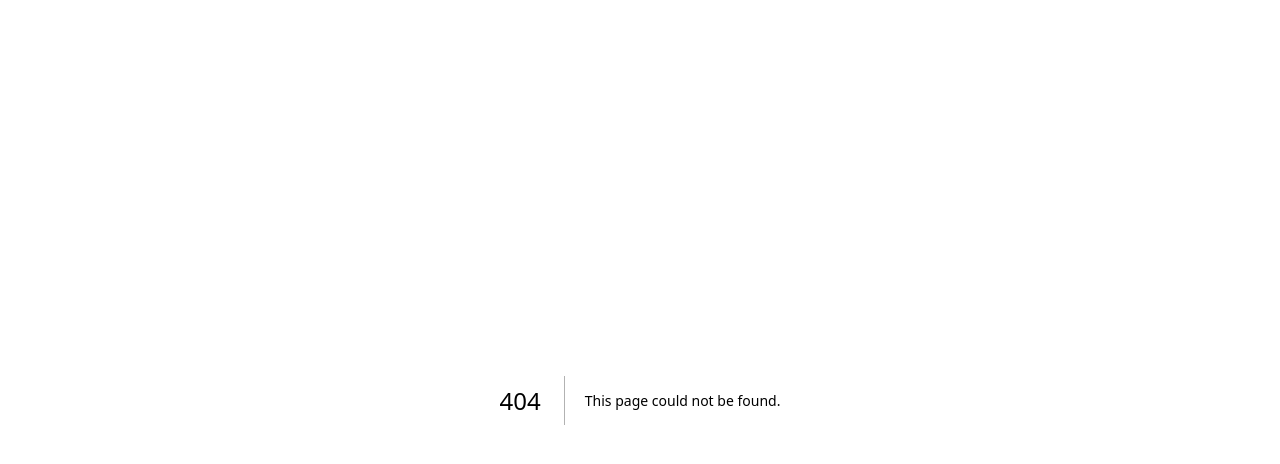
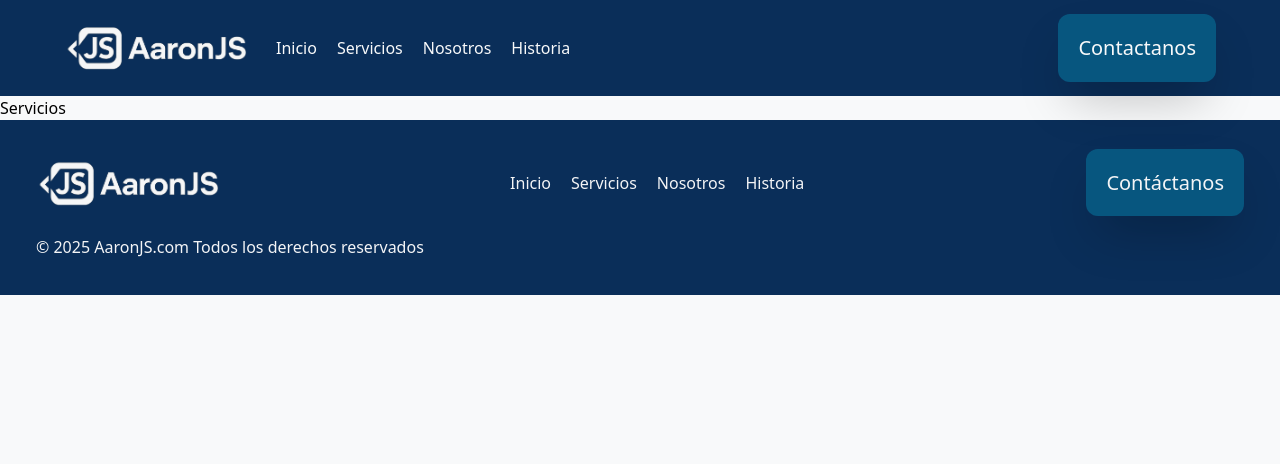
Before and after one commit to aaronJau21/AaronJS, a Next.js app: page /servicios in a window 1280 px wide. Before the commit this address had no page. Shown: the top 464 px of the page. Built offline with nearby package versions, Linux system fonts and the light colour scheme.

Commit message:
feat: enhance Footer component layout and add Servicios page

```diff
--- /dev/null
+++ b/src/app/(pages)/servicios/page.tsx
@@ -0,0 +1,7 @@
+export default function Page() {
+    return (
+        <div>
+            Servicios
+        </div>
+    );
+}
--- a/src/components/ui/Footer.tsx
+++ b/src/components/ui/Footer.tsx
@@ -5,7 +5,7 @@ import Image from "next/image";
 export const Footer = () => {
   return (
     <div className="bg-header p-9 text-gray-100">
-      <div className="flex justify-between items-center mb-6">
+      <div className="flex flex-col md:flex-row md:justify-between items-center mb-6">
         <div>
           <Link href="/">
             <Image
@@ -18,7 +18,7 @@ export const Footer = () => {
             />
           </Link>
         </div>
-        <div>
+        <div className="flex flex-col md:flex-row gap-y-5 md:gap-x-5">
           <Link
             href="/"
             className="hover:bg-[#2EC4B6]/30 hover:px-3 hover:rounded-2xl hover:py-1 transition-all duration-300"
@@ -27,24 +27,24 @@ export const Footer = () => {
           </Link>
           <Link
             href="/servicios"
-            className="hover:bg-[#2EC4B6]/30 hover:px-3 hover:rounded-2xl hover:py-1 transition-all duration-300 ml-4"
+            className="hover:bg-[#2EC4B6]/30 hover:px-3 hover:rounded-2xl hover:py-1 transition-all duration-300"
           >
             Servicios
           </Link>
           <Link
             href="/nosotros"
-            className="hover:bg-[#2EC4B6]/30 hover:px-3 hover:rounded-2xl hover:py-1 transition-all duration-300 ml-4"
+            className="hover:bg-[#2EC4B6]/30 hover:px-3 hover:rounded-2xl hover:py-1 transition-all duration-300"
           >
             Nosotros
           </Link>
           <Link
             href="/historia"
-            className="hover:bg-[#2EC4B6]/30 hover:px-3 hover:rounded-2xl hover:py-1 transition-all duration-300 ml-4"
+            className="hover:bg-[#2EC4B6]/30 hover:px-3 hover:rounded-2xl hover:py-1 transition-all duration-300"
           >
             Historia
           </Link>
         </div>
-        <div>
+        <div className="my-9 md:my-0">
           <Link
             href="/contacto"
             className="text-xl cursor-pointer bg-[#00B4D8]/30 px-5 py-5 rounded-xl hover:bg-[#2EC4B6]/10 shadow-2xl transition-all duration-300"
```
